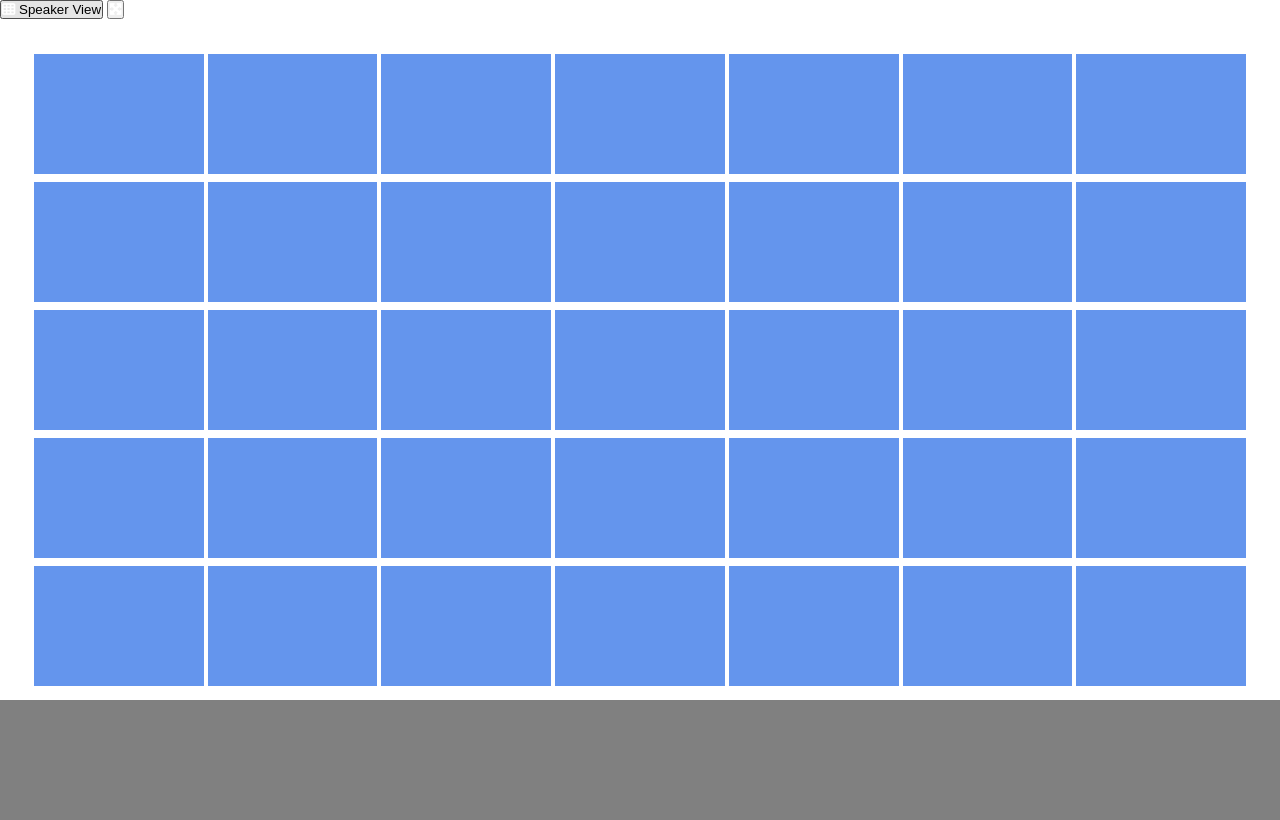
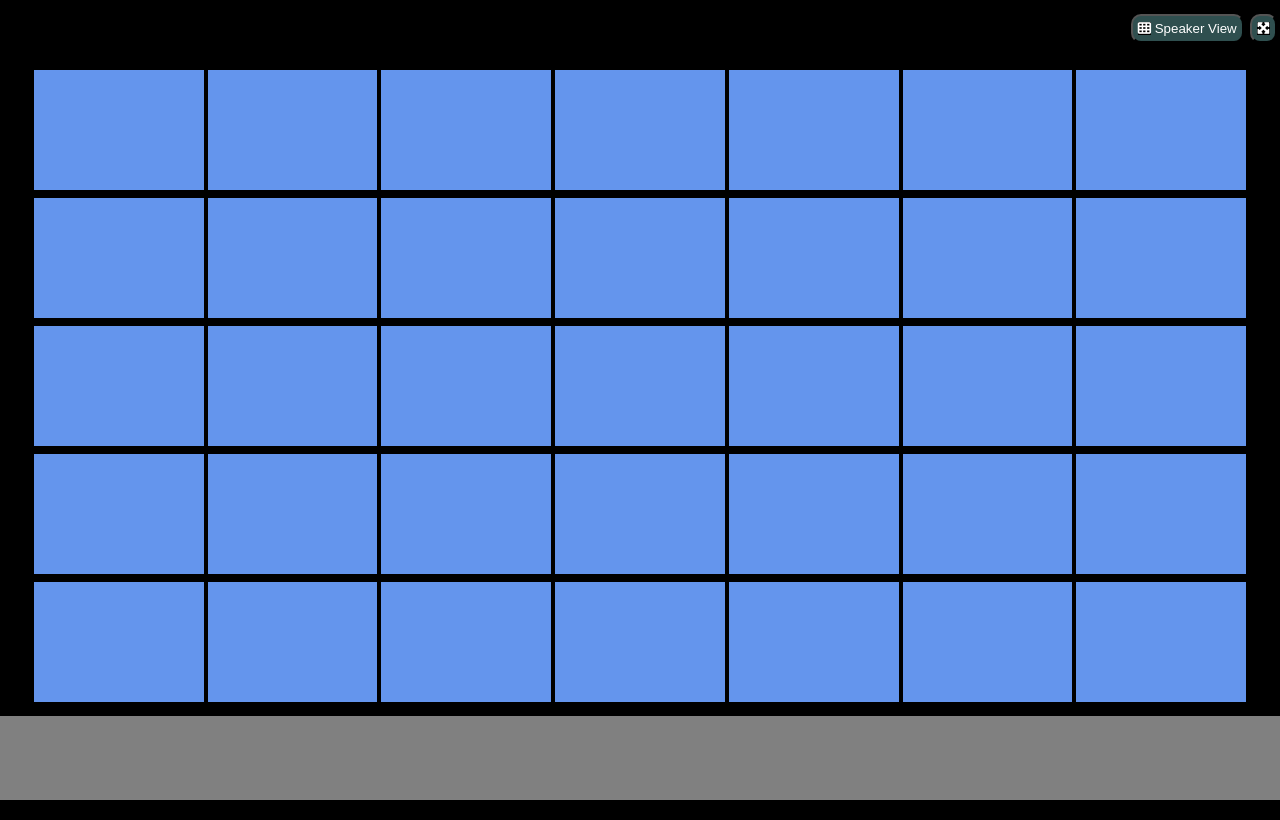
Before and after one commit to nabilmoutahir/html-css-zoom, a plain HTML site: page index.html in a window 1280 px wide. Drawn offline with Linux system fonts and the light colour scheme.

Commit message:
style: section top

```diff
--- a/css/style.css
+++ b/css/style.css
@@ -2,15 +2,36 @@
     margin: 0;
     padding: 0;
     box-sizing: border-box;
+    font-family: Arial, Helvetica, sans-serif;
+    background-color: black;
 }
 
 .debug {
     background-color: grey;
 }
 
+.container{
+    height: 100vh;
+    overflow: hidden;
+}
+
 /* FIRST SECTION---------------- */
 .section-top {
-    height: 5vh;
+    height: 7vh;
+    display: flex;
+    justify-content: flex-end;
+    align-items: center;
+}
+
+.speaker, .expand{
+    border-radius: 10px;
+    padding: 5px;
+    background-color: darkslategray;
+    margin: 0 3px;
+}
+
+.speaker {
+    color: white;
 }
 
 /* MAIN--------------------------- */
@@ -18,12 +39,6 @@
     height: 80vh;
     width: 95%;
     margin: 10px auto;
-}
-
-.conatainer {
-    display: flex;
-    flex-wrap: wrap;
-    margin: auto;
 }
 
 .window {
@@ -42,5 +57,5 @@
 
 /* LAST SECTION------------------ */
 .section-bottom {
-    height: 15vh;
+    height: 13vh;
 }
```
